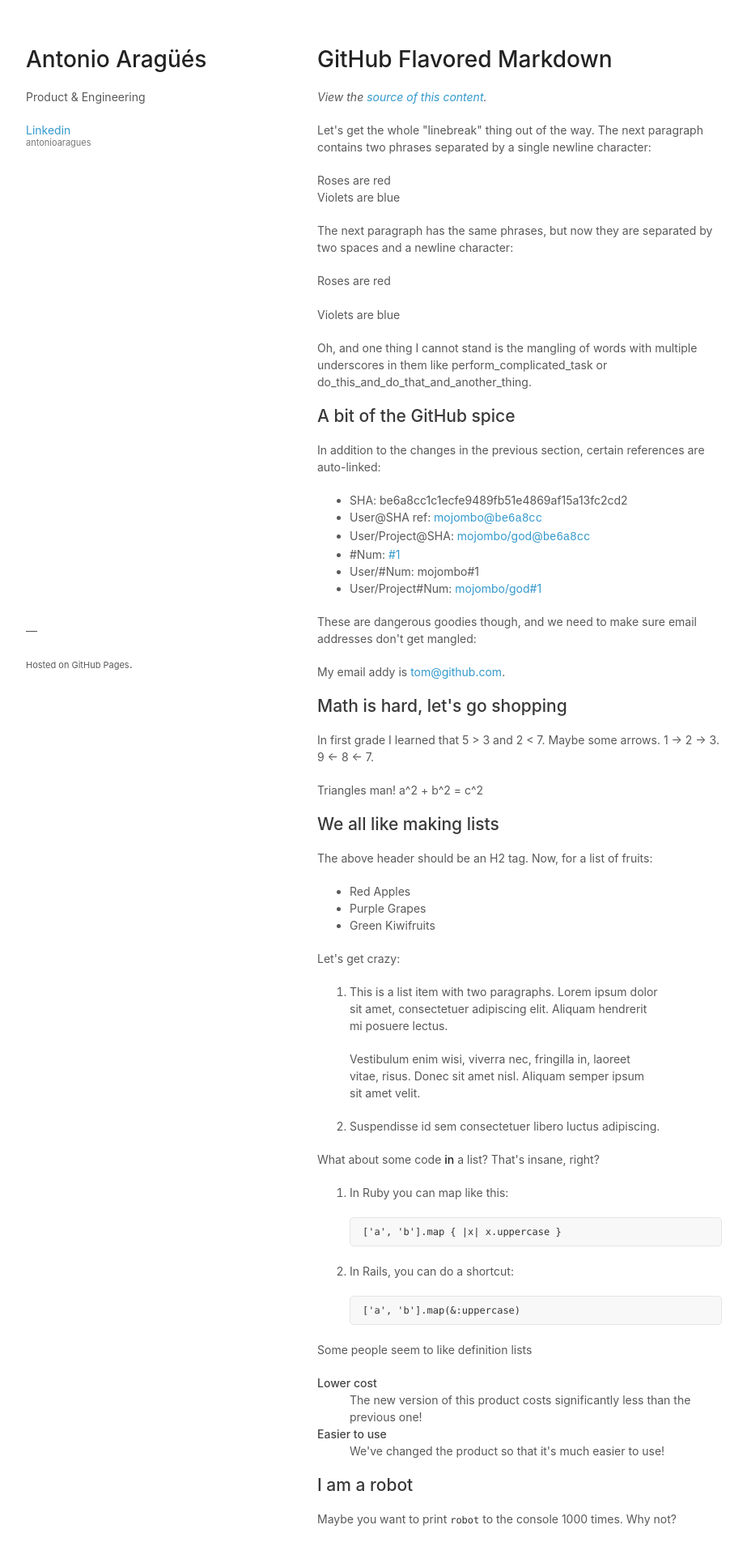
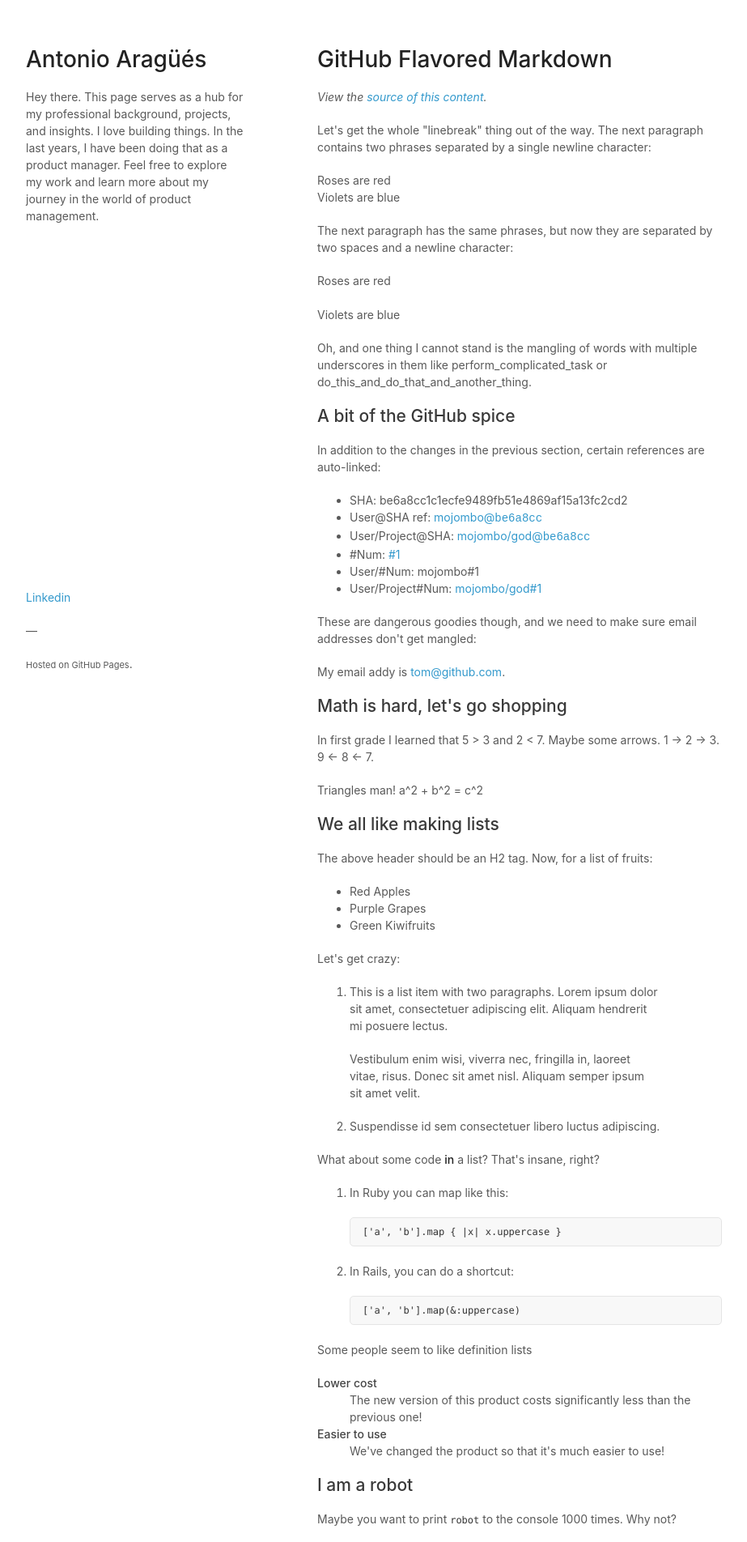
Before and after one commit to antonioaragues/antonioaragues.github.io, a Jekyll site: the page built from index.html, in a window 1280 px wide. Shown: the top 1904 px of the page at 81% size, without its empty margins (178-1101 px from the left). Built offline with Jekyll 4.4.1, drawn with Linux system fonts in a browser that asks for light colours.

Commit message:
Update footer and header

```diff
--- a/_includes/footer.html
+++ b/_includes/footer.html
@@ -1,4 +1,5 @@
 <footer>
+  <p class="view"><a href="https://www.linkedin.com/in/antonioaragues/">Linkedin</a></p>
   <p>&mdash;</p>
   <p><small>Hosted on GitHub Pages</small>.</p>
 </footer>
--- a/_includes/header.html
+++ b/_includes/header.html
@@ -1,5 +1,5 @@
 <header>
   <h1>Antonio Aragüés</h1>
-  <p>Product & Engineering</p>
-  <p class="view"><a href="https://www.linkedin.com/in/antonioaragues/">Linkedin <small>antonioaragues</small></a></p>
+  <p>Hey there. This page serves as a hub for my professional background, projects, and insights. I love building things. In the last years, I have been doing that as a product manager. Feel free to explore my work and learn more about my journey in the world of product management.
+  </p>
 </header>
```
